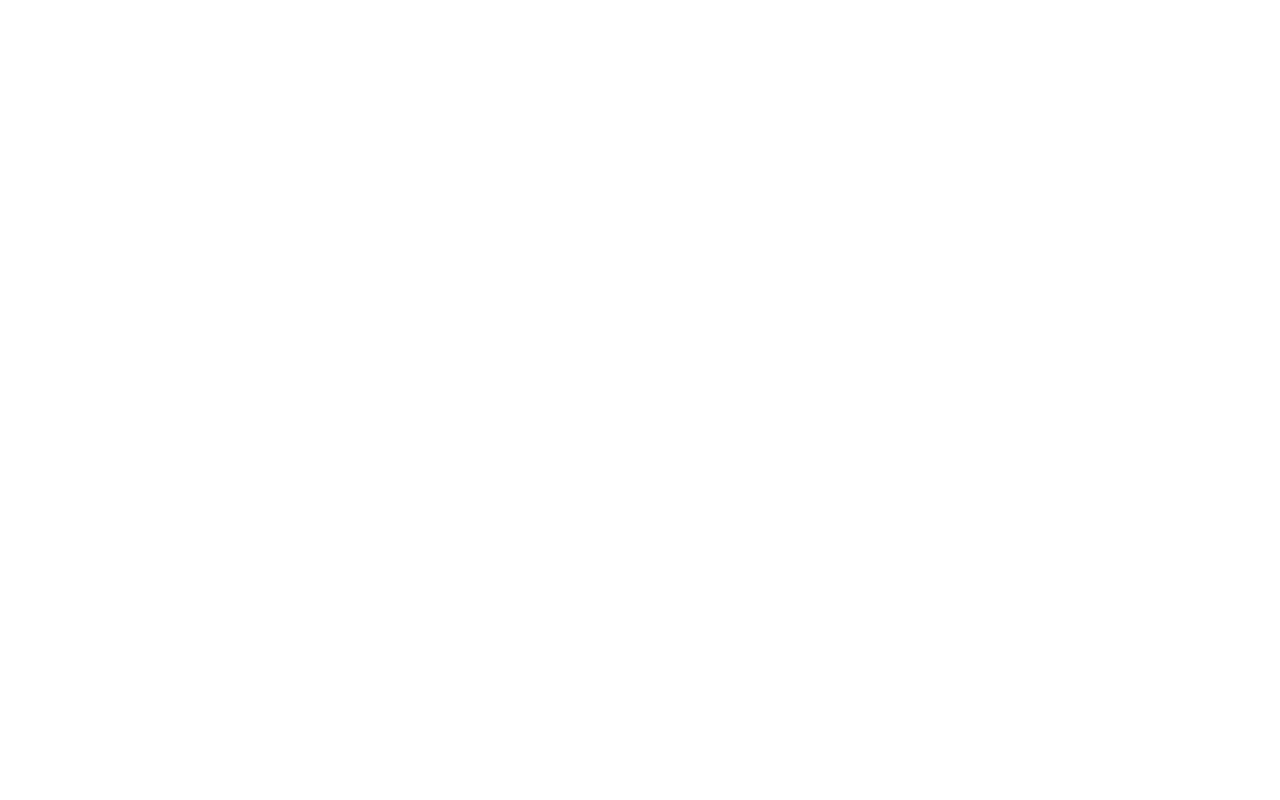
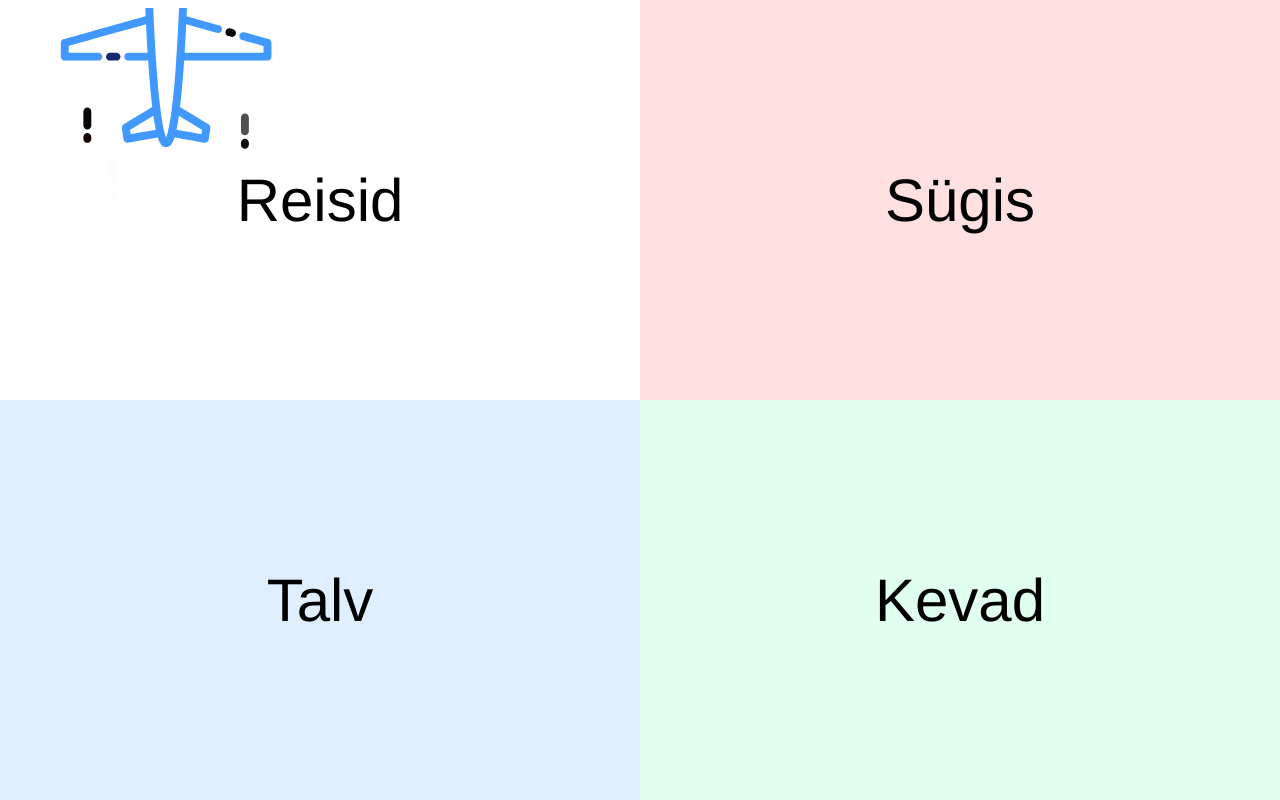
Before and after one commit to anriwv/Veebilehe-r-hmat-, a plain HTML site: page index.html in a window 1280 px wide. Drawn offline with nearby package versions, Linux system fonts and the light colour scheme.

Commit message:
main page with lottie animation, js and css

```diff
--- /dev/null
+++ b/assets/css/pealeht.css
@@ -0,0 +1,52 @@
+
+.reisid, a {
+    font-size: 60px;
+    font-family: 'Helvetica', monospace;
+    color: #000;
+    text-decoration: none;
+    height: 50%;
+    width: 50%;
+    position: absolute;
+    top: 0; left: 0;
+    margin: 0;
+    display: flex;
+    justify-content: center;
+    align-items: center;
+    transition: font-size .2s ease;
+    transition: transform .2s ease;
+}
+
+
+a.sygis {
+    background: #FFE0E1;
+    top: 0; left: 50%;
+}
+
+a.talv {
+    background: #E0EFFF;
+    top: 50%; left: 0;
+}
+
+a.kevad {
+    background: #E0FFEE;
+    top: 50%; left: 50%;
+}
+
+
+a:hover {
+    font-size: 70px;
+    transform: scale(1.1);
+    z-index: 1;
+}
+
+a.sygis:hover {
+    background: #FF575A;
+}
+
+a.talv:hover {
+    background: #429AFF;
+}
+
+a.kevad:hover {
+    background: #78FF71;
+}
--- /dev/null
+++ b/assets/js/plane.js
@@ -0,0 +1,18 @@
+document.addEventListener("DOMContentLoaded", function() {
+    const lottiePlayer = document.createElement('lottie-player');
+
+    lottiePlayer.setAttribute('src', 'assets/lotties/airplane.json', 'background', 'transparent', 'speed', '1');
+    lottiePlayer.setAttribute('style', 'width: 25%; height: 25%;');
+    lottiePlayer.setAttribute('loop', '');
+    lottiePlayer.setAttribute('autoplay', '');
+
+    const titleContainer = document.querySelector('.plane');
+
+    titleContainer.appendChild(lottiePlayer);
+});
+
+// animatsioon - https://lottiefiles.com
+
+// tavaliselt kirjutatakse html failis.
+// kood - https://www.npmjs.com/package/@lottielab/lottie-player  (USAGE)
+// https://lottiefiles.github.io/lottie-player/properties.html (attributes)
--- a/index.html
+++ b/index.html
@@ -1,11 +1,25 @@
 <!DOCTYPE html>
-<html lang="ee">
+<html lang="en">
 <head>
     <meta charset="UTF-8">
     <meta name="viewport" content="width=device-width, initial-scale=1.0">
-    <title>Title</title>
+    <link rel="stylesheet" href="assets/css/pealeht.css">
+    <title>Turism</title>
+    <script src="https://unpkg.com/@lottiefiles/lottie-player@latest/dist/lottie-player.js"></script>
+
 </head>
 <body>
 
+    <div class="plane"></div>
+
+    <p class="reisid">Reisid</p>
+    <a href="google.com" class="sygis">Sügis</a>
+    <a href="google.com" class="talv">Talv</a>
+    <a href="google.com" class="kevad">Kevad</a></a>
+
+    <script src="assets/js/plane.js"></script>
 </body>
 </html>
+
+
+<!-- Anri/05.10.2024 -->
```
Also changed, not shown: assets/lotties/airplane.json (added, +1 -0 lines), 1 other file.
